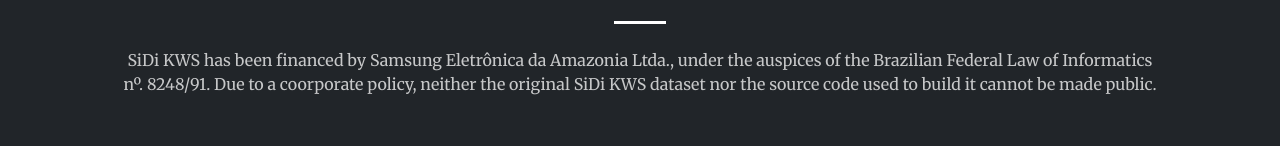
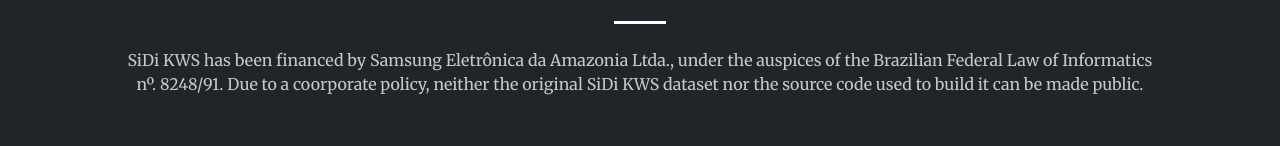
Before and after one commit to michel-meneses/sidi-kws, a plain HTML site: page index.html in a window 1280 px wide. Shown: the part 3535-3681 px from the top of the page. Drawn offline with nearby package versions, Linux system fonts and the light colour scheme.

Commit message:
Update index.html

```diff
--- a/index.html
+++ b/index.html
@@ -217,7 +217,7 @@
             <div class="container px-4 px-lg-5 text-center">
                 <h2 class="mb-4">Acknowledgments</h2>
                 <hr class="divider divider-light" />
-                <p class="text-white-75 mb-4">SiDi KWS has been financed by Samsung Eletrônica da Amazonia Ltda., under the auspices of the Brazilian Federal Law of Informatics nº. 8248/91. Due to a coorporate policy, neither the original SiDi KWS dataset nor the source code used to build it cannot be made public.</p>
+                <p class="text-white-75 mb-4">SiDi KWS has been financed by Samsung Eletrônica da Amazonia Ltda., under the auspices of the Brazilian Federal Law of Informatics nº. 8248/91. Due to a coorporate policy, neither the original SiDi KWS dataset nor the source code used to build it can be made public.</p>
             </div>
         </section>
 
```
